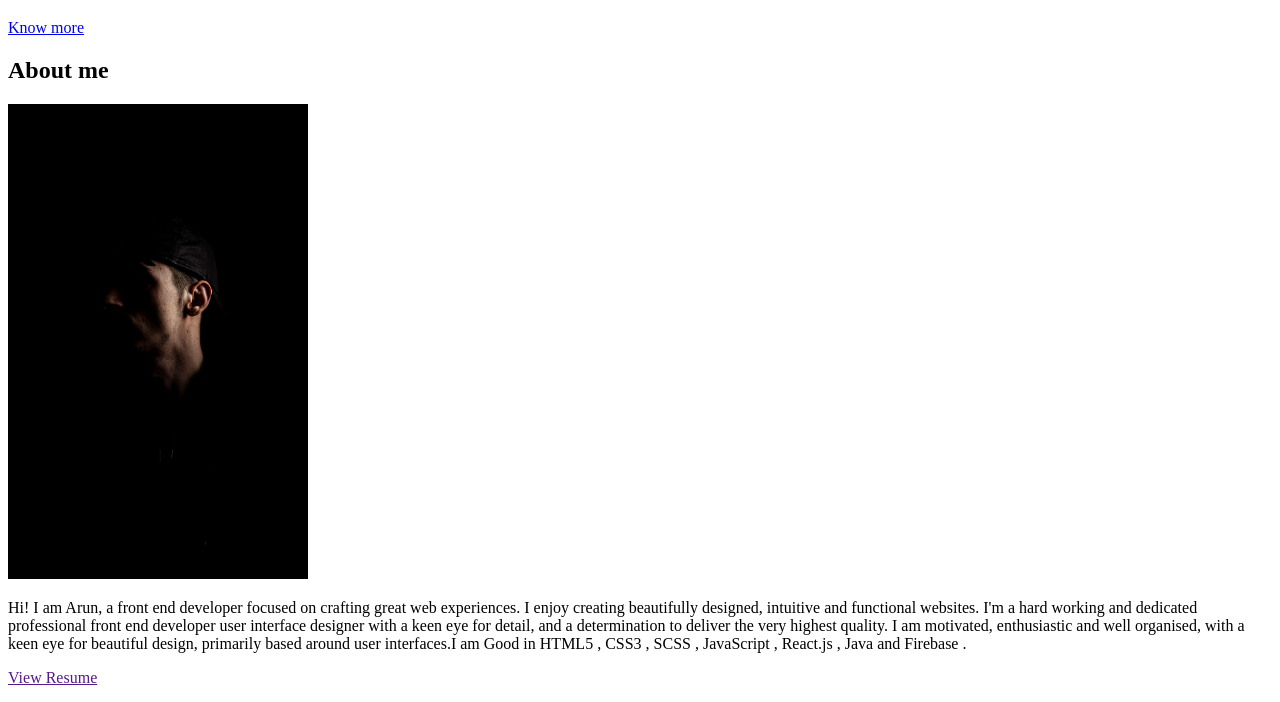
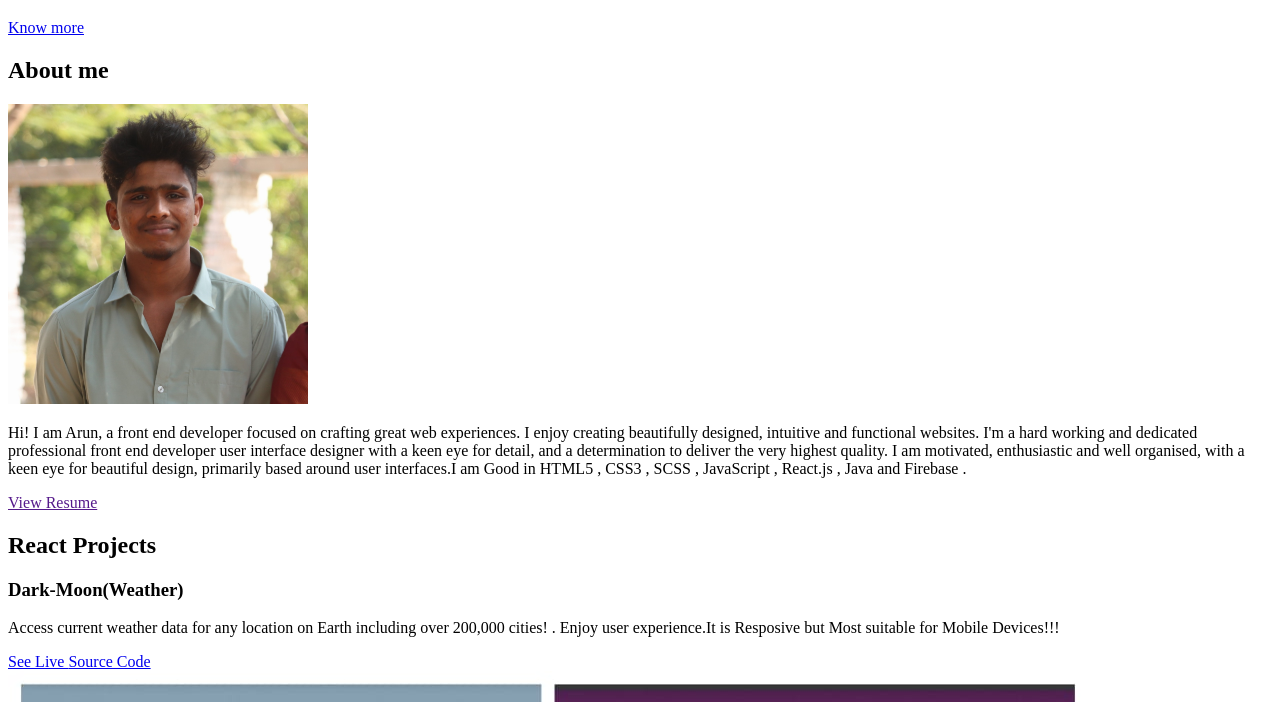
Before and after one commit to arundhaas1/PORTFOLIO, a website: page src/template.html in a window 1280 px wide. Shown: the part 98-800 px from the top of the page. Drawn offline with nearby package versions, Linux system fonts and the light colour scheme.

Commit message:
Update template.html

```diff
--- a/src/template.html
+++ b/src/template.html
@@ -46,7 +46,7 @@
                 class="img-fluid rounded shadow-lg"
                 height="auto"
                 width="300px"
-                src="./assets/Arun.jpeg"
+                src="./assets/Arun.jpg"
                 alt="Profile Image"
               />
             </div>
```
